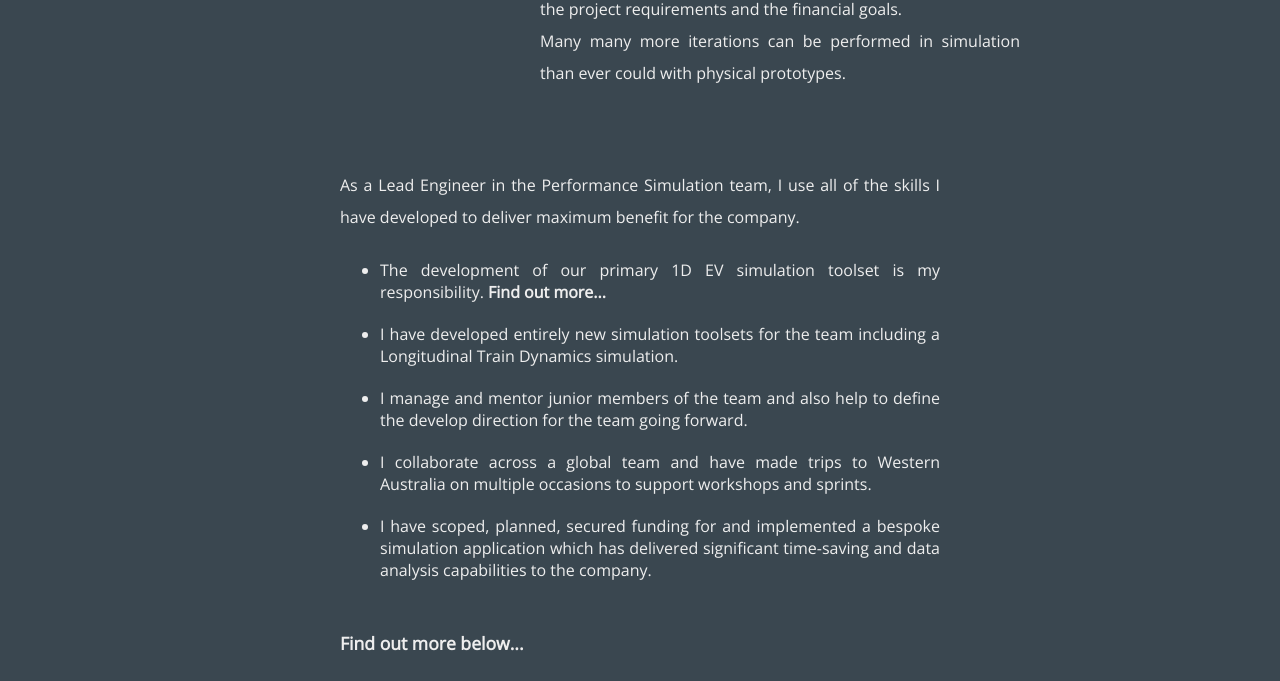
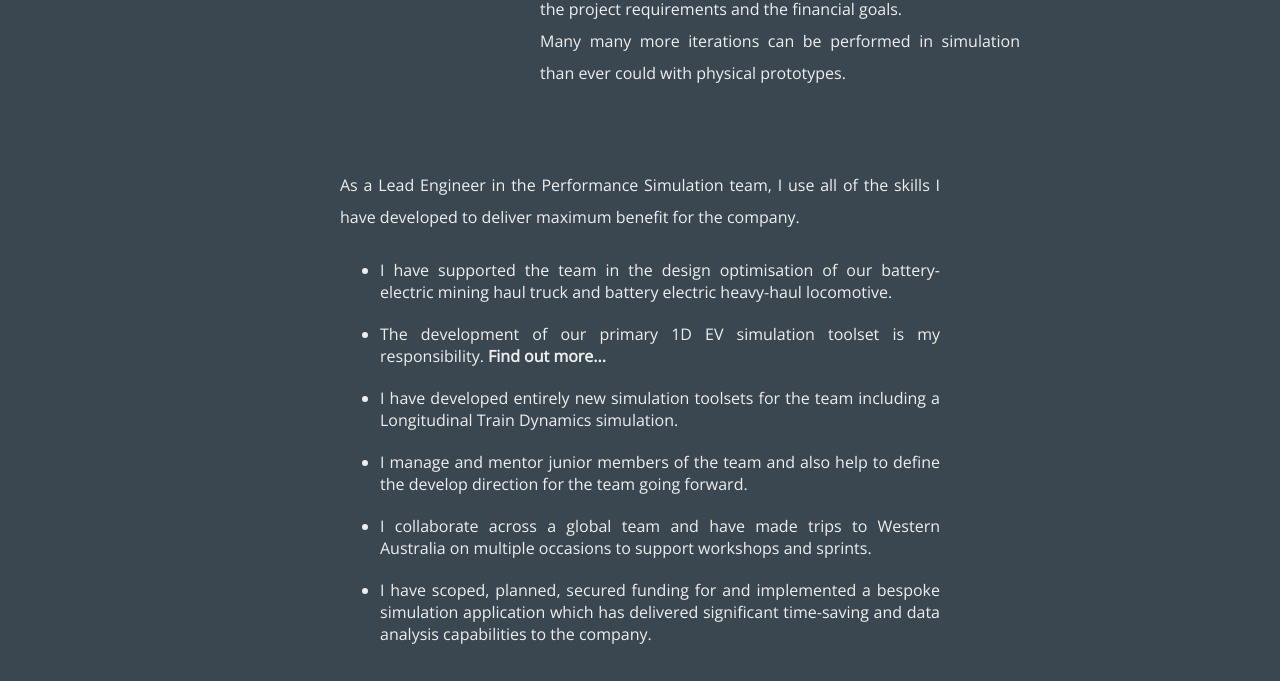
Before and after one commit to AJamesPaver/InteractiveCV, a plain HTML site: page FortescueZeroPerfSim.html in a window 1280 px wide. Shown: the part 1165-1846 px from the top of the page. Drawn offline with nearby package versions, Linux system fonts and the light colour scheme.

Commit message:
Small improvement to the wording on FZero

```diff
--- a/FortescueZeroPerfSim.html
+++ b/FortescueZeroPerfSim.html
@@ -71,6 +71,9 @@
           <p>As a Lead Engineer in the Performance Simulation team, I use all of the skills I have developed to deliver maximum benefit for the company.</p>
         </div>
         <ul>
+          <div class="fade-in">
+            <li>I have supported the team in the design optimisation of our battery-electric mining haul truck and battery electric heavy-haul locomotive.</li>
+          </div>
           <div class="fade-in">
             <li>The development of our primary 1D EV simulation toolset is my responsibility.<a href="EVSimulation.html" style="font-size: 1rem;"> Find out more...</a></li>
           </div>
```
Also changed, not shown: index.html (+1 -1 lines).
